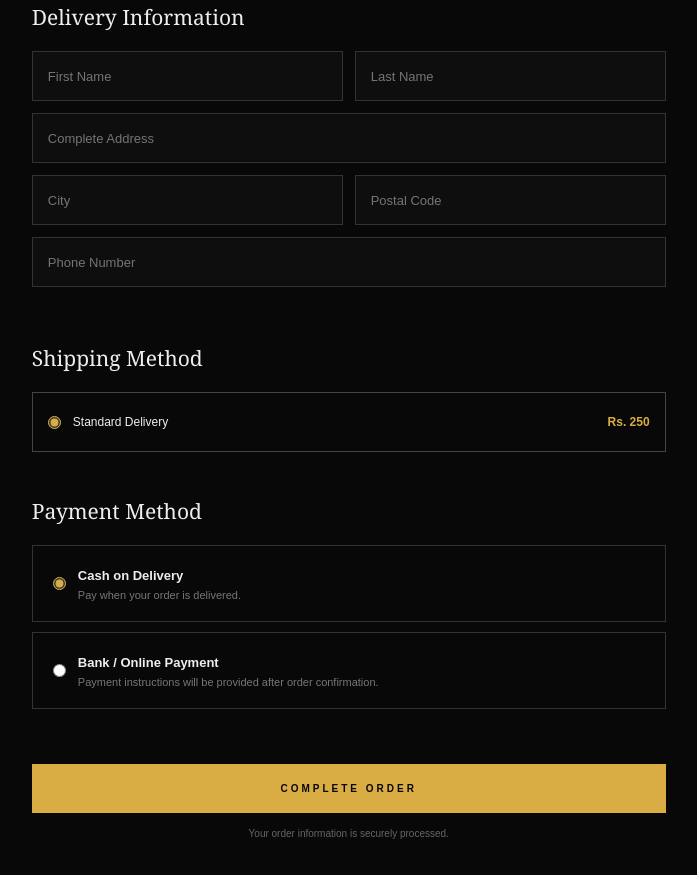
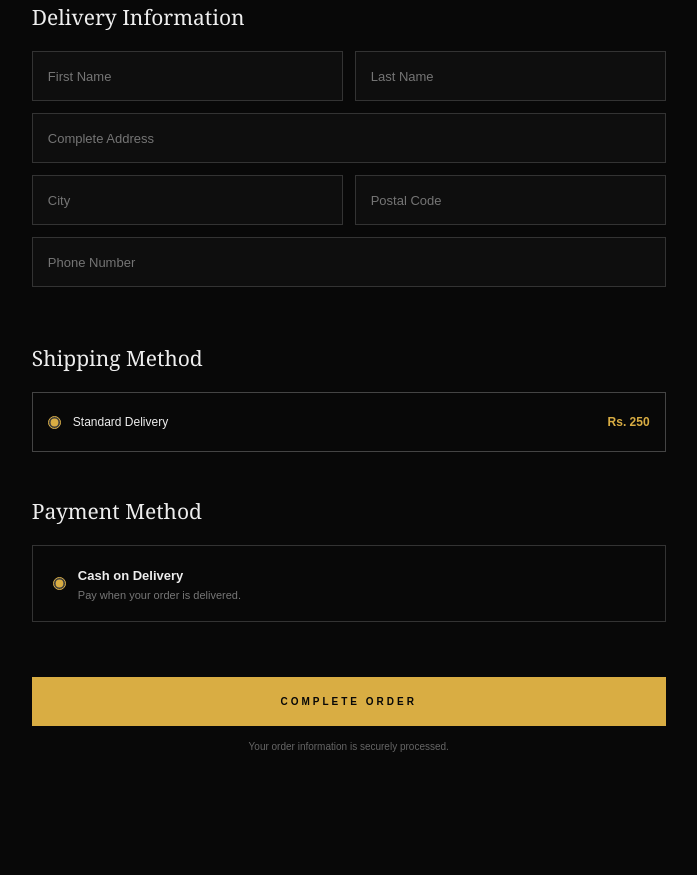
Before and after one commit to sultansbrands/website, a plain HTML site: page checkout/checkout.html in a window 1280 px wide. Shown: the part 524-1399 px from the top of the page, without its empty margins (45-742 px from the left). After the commit the page ends 1376 px from the top, so only its background shows below. Drawn offline with nearby package versions, Linux system fonts and the light colour scheme.

Commit message:
Update checkout.html

```diff
--- a/checkout/checkout.html
+++ b/checkout/checkout.html
@@ -366,7 +366,7 @@
 
                 <!-- BANK / ONLINE PAYMENT -->
 
-                <label class="payment-option">
+                <label class="payment-option" style="display: none;">
 
                     <input
                         type="radio"
```
